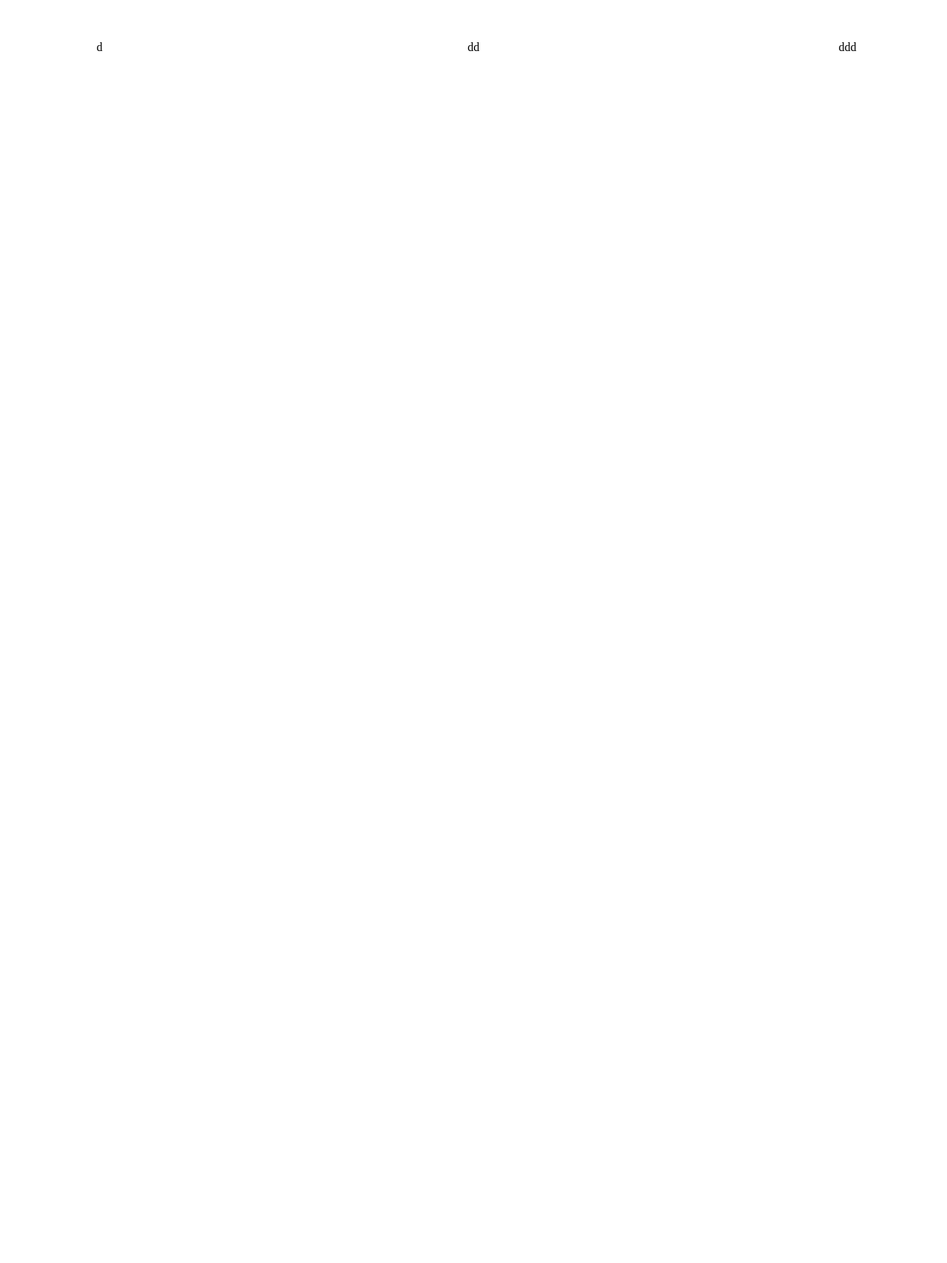
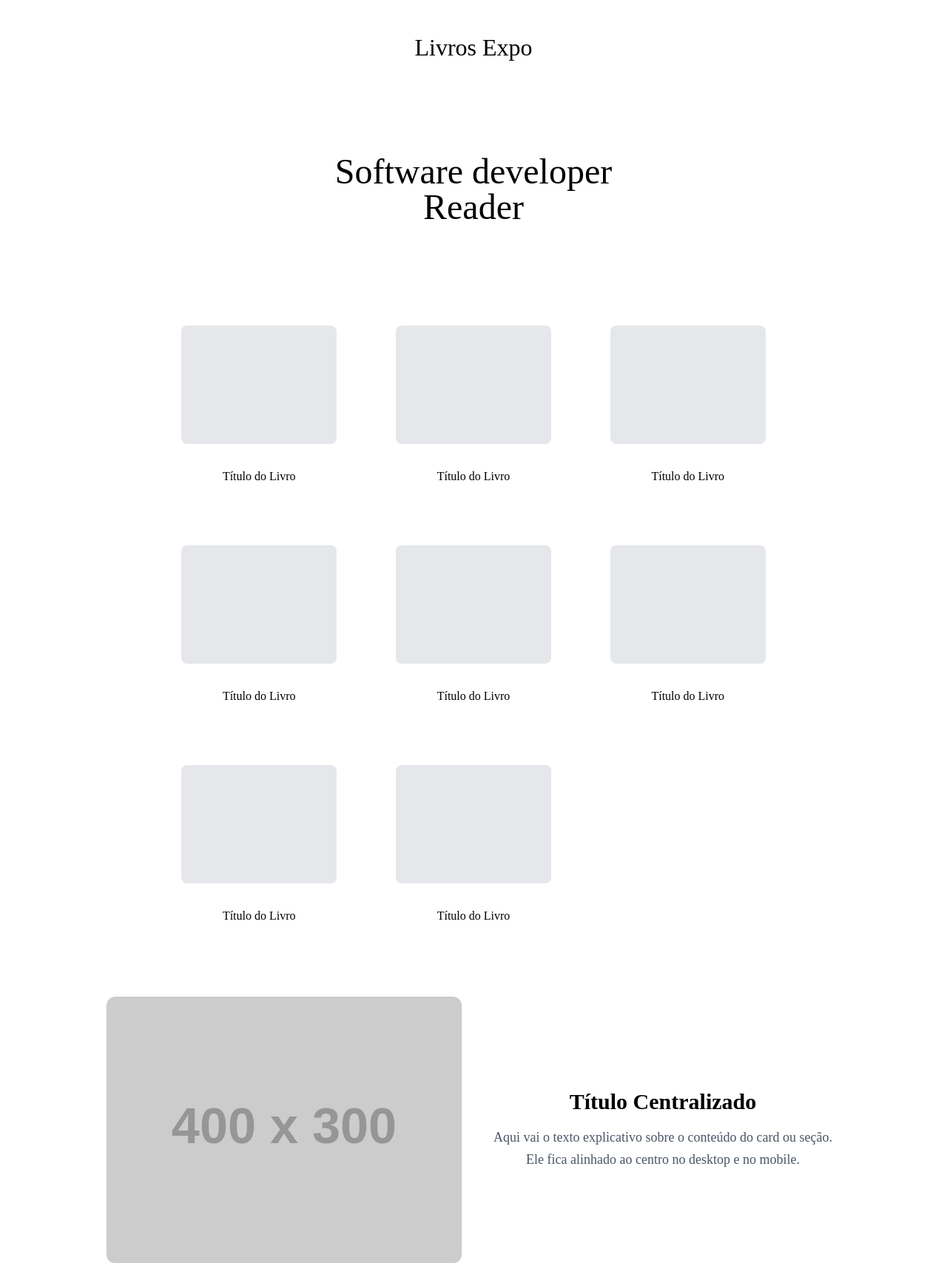
Before and after one commit to waltereidi/unimar_frontend, a Vue app: page / in a window 1280 px wide. Shown: the whole page at 74% size. Before the commit the page ends 800 px from the top, so only its background shows below. Built offline with nearby package versions, Linux system fonts and the light colour scheme.

Commit message:
Feito esboço da pagina de livrosexpo

```diff
--- /dev/null
+++ b/src/components/BookCard/BookCard.vue
@@ -0,0 +1,9 @@
+<template>
+  <div class="p-4 bg-white rounded-xl">
+    <div class="h-40 bg-gray-200 rounded-lg mb-8"></div>
+
+    <h3 class=" text-lg font-regular text-center text-[16px]">
+      Título do Livro
+    </h3>
+  </div>
+</template>
--- /dev/null
+++ b/src/components/BookContainer/BookContainer.vue
@@ -0,0 +1,19 @@
+<script setup>
+    import { ref } from 'vue'
+    import BookCard from '@/components/BookCard/BookCard.vue';
+</script>
+<template>
+  <div class="w-full bg-white py-10">
+    <div class="max-w-2/3 mx-auto px-4">
+
+      <div class="grid grid-cols-1 sm:grid-cols-2 md:grid-cols-3 lg:grid-cols-3 gap-12">
+        <!-- 8 cards -->
+        <BookCard
+          v-for="n in 8"
+          :key="n"
+        />
+      </div>
+
+    </div>
+  </div>
+</template>
--- /dev/null
+++ b/src/components/ContatoContainer/ContatoContainer.vue
@@ -0,0 +1,32 @@
+<template>
+  <div class="w-full bg-white py-10">
+    <div class="max-w-5xl mx-auto px-4">
+
+      <div class="grid grid-cols-1 md:grid-cols-2 gap-8 items-center  h-64">
+
+        <!-- Imagem à esquerda -->
+        <div>
+          <img
+            src="https://via.placeholder.com/400x300"
+            alt="Imagem"
+            class="w-full h-auto rounded-xl shadow"
+          />
+        </div>
+
+        <!-- Texto à direita -->
+        <div class="text-center md:text-center">
+          <h1 class="text-3xl font-bold mb-4 text-center">
+            Título Centralizado
+          </h1>
+
+          <p class="text-gray-600 text-lg leading-relaxed">
+            Aqui vai o texto explicativo sobre o conteúdo do card ou seção.
+            Ele fica alinhado ao centro no desktop e no mobile.
+          </p>
+        </div>
+
+      </div>
+
+    </div>
+  </div>
+</template>
--- a/src/components/HelloWorld.vue
+++ /dev/null
@@ -1,40 +0,0 @@
-<script setup>
-import { ref } from 'vue'
-
-defineProps({
-  msg: String,
-})
-
-</script>
-
-<template>
-  <h1>{{ msg }}</h1>
-
-  <div class="card">
-    <button type="button" @click="count++">count is {{ count }}</button>
-    <p>
-      Edit
-      <code>components/HelloWorld.vue</code> to test HMR
-    </p>
-  </div>
-
-  <p>
-    Check out
-    <a href="https://vuejs.org/guide/quick-start.html#local" target="_blank">
-      create-vue</a>
-  , the official Vue + Vite starter
-  </p>
-  <p>
-    Learn more about IDE Support for Vue in the
-    <a href="https://vuejs.org/guide/scaling-up/tooling.html#ide-support"
-      target="_blank"
-      >Vue Docs Scaling up Guide</a>.
-  </p>
-  <p class="read-the-docs">Click on the Vite and Vue logos to learn more</p>
-</template>
-
-<style scoped>
-.read-the-docs {
-  color: #888;
-}
-</style>
--- a/src/components/HomeHeader/HomeHeader.vue
+++ b/src/components/HomeHeader/HomeHeader.vue
@@ -1,20 +1,12 @@
 <template>
 
 <div class="flex w-full h-32 p-2">
-  <div class="w-1/5 flex items-center justify-center" >d</div>
-  <div class="w-3/5 flex items-center justify-center"> dd</div>
-  <div class="w-1/5 flex items-center justify-center">ddd </div>
+  <div class="w-1/5 flex items-center justify-center" >
 
+
+  </div>
+  <div class="w-3/5 flex items-center justify-center text-[32px]"> Livros Expo</div>
+  <div class="w-1/5 flex items-center justify-center"></div>
 </div>
 
 </template>
-
-<script setup></script>
-
-<style scoped>
-.card {
-  padding: 20px;
-  background: #eee;
-  border-radius: 10px;
-}
-</style>
--- /dev/null
+++ b/src/components/MainBanner/MainBanner.vue
@@ -0,0 +1,8 @@
+<template>
+    <div class="h-64 justify-center items-center flex bg-white-200">
+        <h1 class="text-center text-5xl ">
+            Software developer<br/>
+            Reader
+        </h1>
+    </div>
+</template>
--- a/src/views/HomePage/HomePage.vue
+++ b/src/views/HomePage/HomePage.vue
@@ -1,7 +1,9 @@
 <script setup>
 import { ref } from 'vue'
 import HomeHeader from '@/components/HomeHeader/HomeHeader.vue'
-
+import MainBanner from '@/components/MainBanner/MainBanner.vue';
+import BoookContainer from '@/components/BookContainer/BookContainer.vue';
+import ContatoContainer from '../../components/ContatoContainer/ContatoContainer.vue';
 </script>
 
 <template>
@@ -9,8 +11,9 @@ import HomeHeader from '@/components/HomeHeader/HomeHeader.vue'
 
 <div class="d-flex flex-col " >
   <HomeHeader>  </HomeHeader>
-
-
+  <MainBanner> </MainBanner>
+  <BoookContainer> </BoookContainer>
+  <ContatoContainer> </ContatoContainer>
 </div>
 </template>
 
```
Also changed, not shown: src/components/MainBanner/style.css (added).
